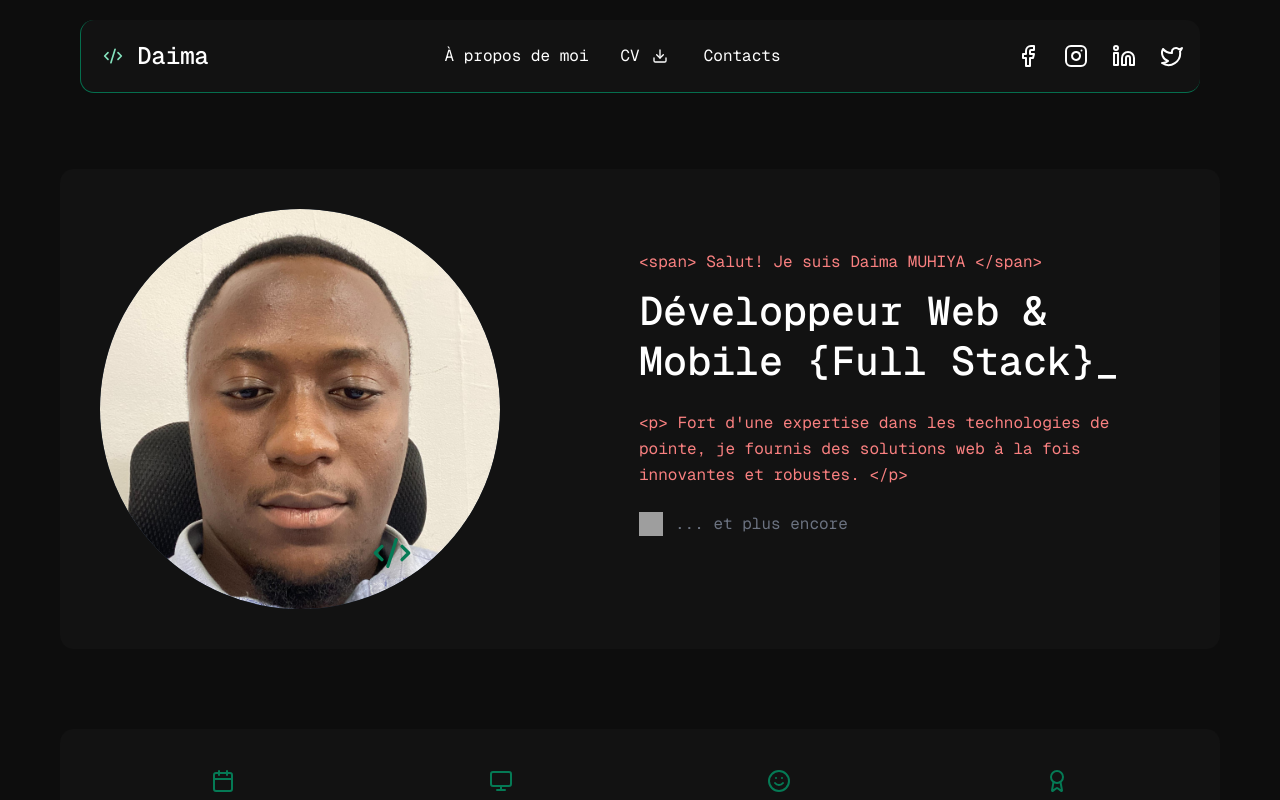
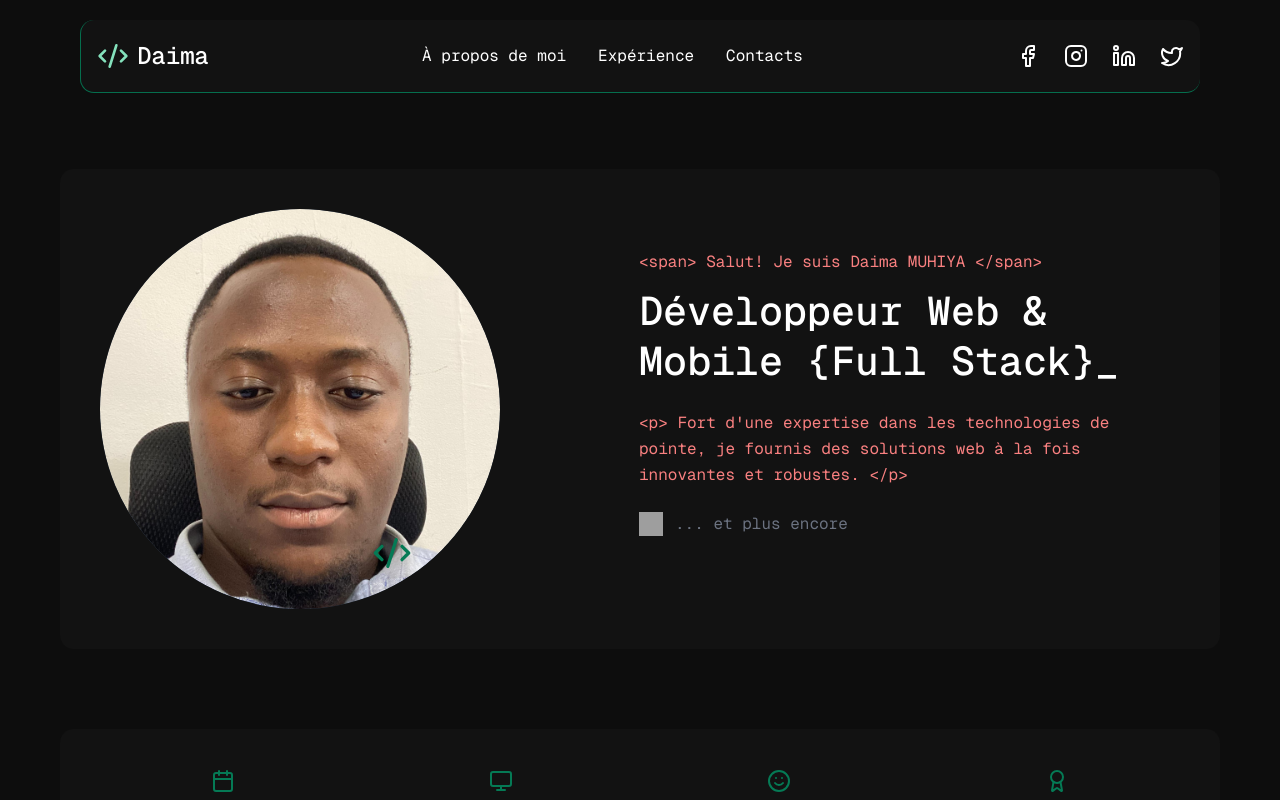
Before and after one commit to DaimaMuhiya/portfolio-daima, a Next.js app: page / in a window 1280 px wide. Shown: the top 800 px of the page. Built offline with nearby package versions, Linux system fonts and the light colour scheme; grey boxes are pictures that could not be loaded.

Commit message:
style(footer, navbar): adjust icon sizes and colors
Modifies the size and color of icons in the footer and navbar to improve visual aesthetics.

```diff
--- a/src/components/footer.tsx
+++ b/src/components/footer.tsx
@@ -18,8 +18,8 @@ export default function Footer({ onScrollToSection }: FooterProps) {
     <footer className="max-w-[1120px] mx-auto px-5 pb-10">
       <div className="rounded-xl p-5 flex flex-col items-center gap-6 relative">
         <div className="flex items-center gap-1">
-          <div className="w-8 h-8 bg-[#057A55] rounded flex items-center justify-center">
-            <Code2 className="w-5 h-5 text-white" />
+          <div className="w-8 h-8 rounded flex items-center justify-center">
+            <Code2 className="w-8 h-8 text-[#84E1BC]" />
           </div>
           <span className="text-2xl font-mono font-medium text-[#D7DFEE] ml-1">
             Daima MUHIYA
--- a/src/components/navbar.tsx
+++ b/src/components/navbar.tsx
@@ -30,7 +30,7 @@ export default function Navbar({
 
       <div className="flex items-center gap-1">
         <div className="w-8 h-8 rounded flex items-center justify-center">
-          <Code2 className="w-5 h-5 text-[#84E1BC]" />
+          <Code2 className="w-8 h-8 text-[#84E1BC]" />
         </div>
         <span className="text-2xl font-medium text-white ml-1">Daima</span>
       </div>
@@ -47,15 +47,15 @@ export default function Navbar({
             onClick={() => onScrollToSection("resume")}
             className="text-white hover:text-[#84E1BC] transition-colors"
           >
-            CV
+            Expérience
           </button>
-          <button
+          {/* <button
             onClick={onResumeDownload}
             className="p-1 text-white hover:text-[#84E1BC] transition-colors"
             title="Download Resume"
           >
             <Download className="w-4 h-4" />
-          </button>
+          </button> */}
         </div>
         <button
           onClick={() => onScrollToSection("contacts")}
```
